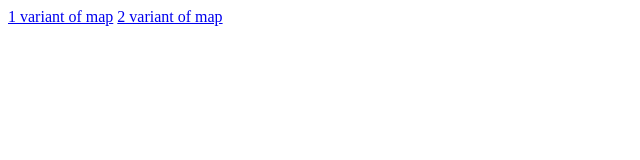
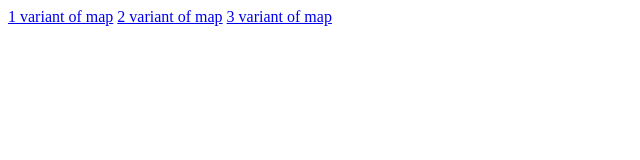
Before and after one commit to Maxiosss/map, a plain HTML site: page index.html in a window 1280 px wide. Shown: the whole page, without its empty margins (0-640 px from the left). Drawn offline with Linux system fonts and the light colour scheme.

Commit message:
Update index.html

```diff
--- a/index.html
+++ b/index.html
@@ -8,5 +8,6 @@
   <body>
     <a href="./leaflet_map__2.html">1 variant of map</a>
     <a href="./leaflet_map__3.html">2 variant of map</a>
+    <a href="./leaflet_map__4.html">3 variant of map</a>
   </body>
 </html>
```
